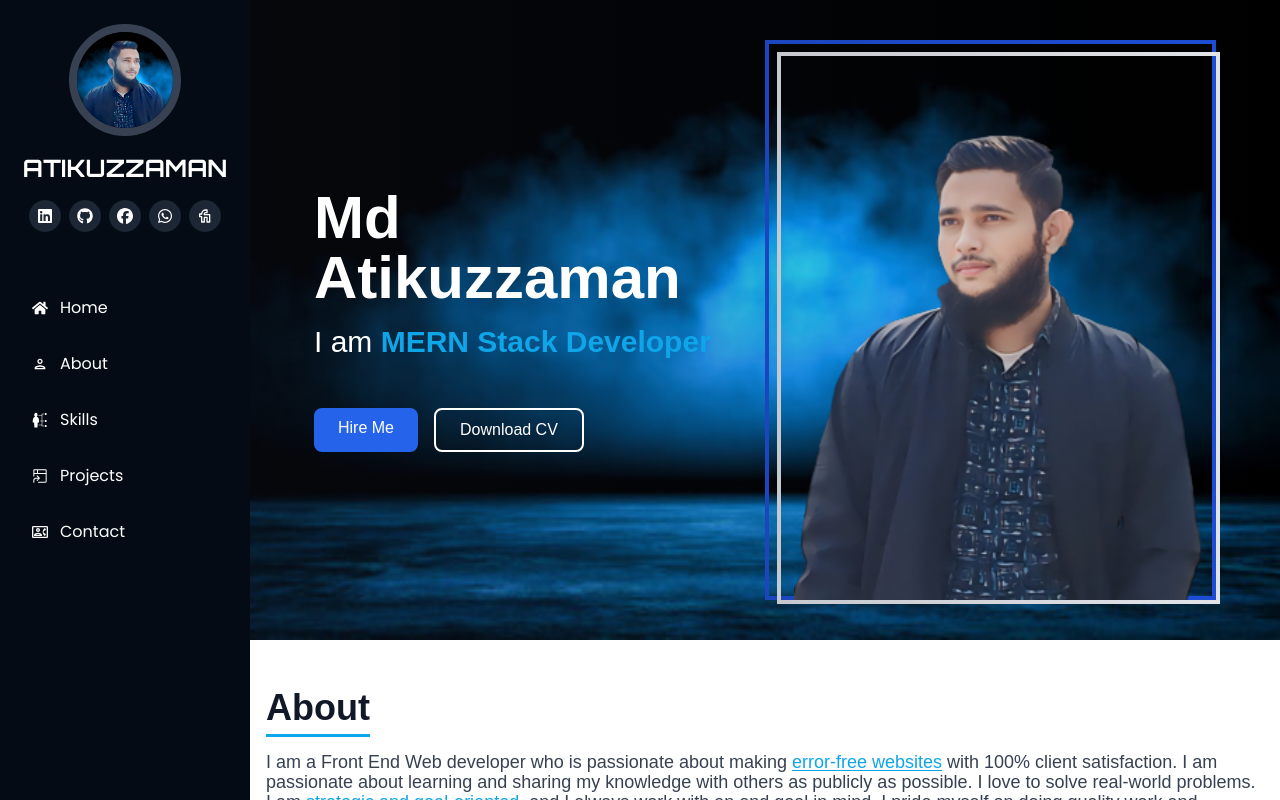
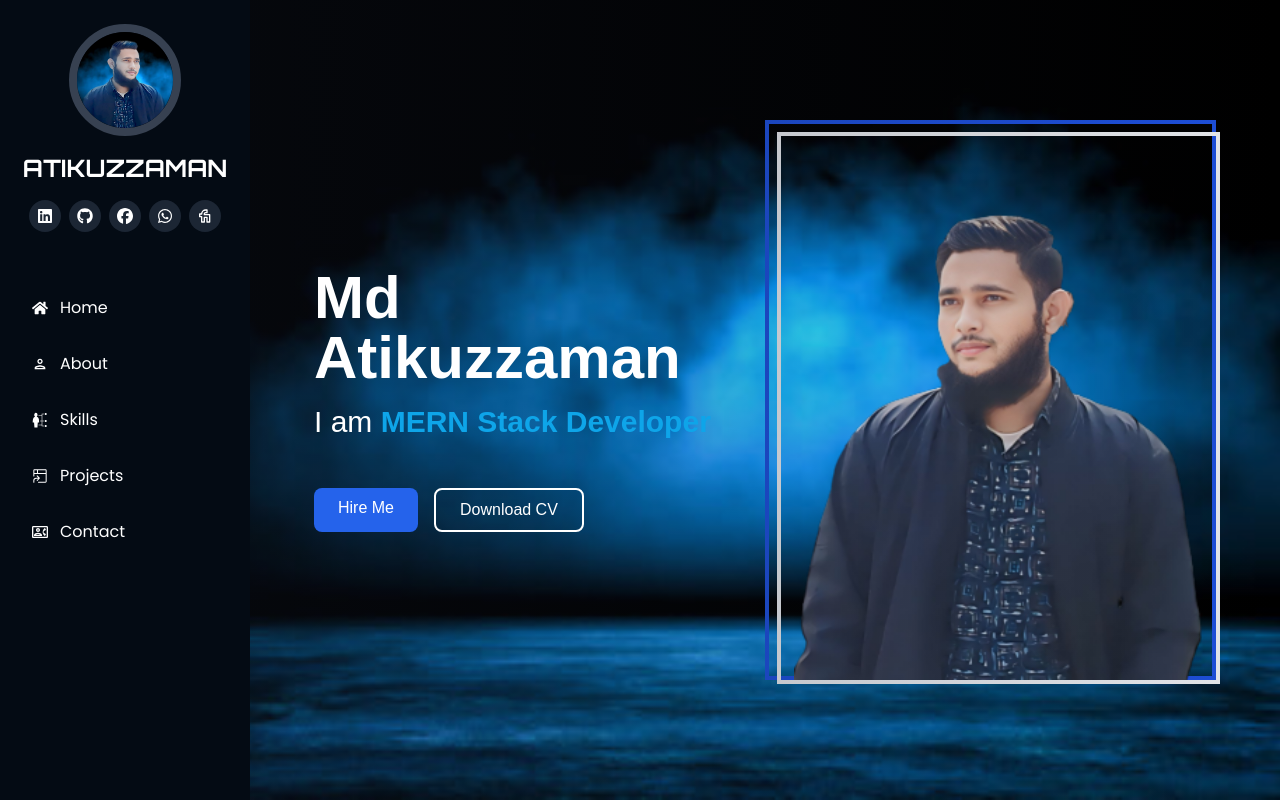
Before and after one commit to mohammad-atikuzzaman/atikuzzaman, a Next.js app: page / in a window 1280 px wide. Built offline with nearby package versions, Linux system fonts and the light colour scheme.

Commit message:
hero seciton modified

```diff
--- a/components/hero/Hero.tsx
+++ b/components/hero/Hero.tsx
@@ -43,7 +43,7 @@ const imageAnim = {
 
 const Hero = () => {
   return (
-    <section className="relative bg-[url(/photos/bg.jpg)] w-full min-h-screen md:min-h-[80vh] bg-cover bg-center bg-no-repeat flex flex-col-reverse md:flex-row items-center justify-center md:justify-between px-4 sm:px-8 lg:px-16 overflow-hidden">
+    <section className="relative bg-[url(/photos/bg.jpg)] w-full min-h-screen bg-cover bg-center bg-no-repeat flex flex-col-reverse md:flex-row items-center justify-center md:justify-between px-4 sm:px-8 lg:px-16 overflow-hidden">
       {/* Content Section - Stacked on mobile, side-by-side on desktop */}
       <motion.div
         className="z-10 w-full md:w-1/2 flex flex-col items-center md:items-start text-center md:text-left py-12 md:py-0"
```
